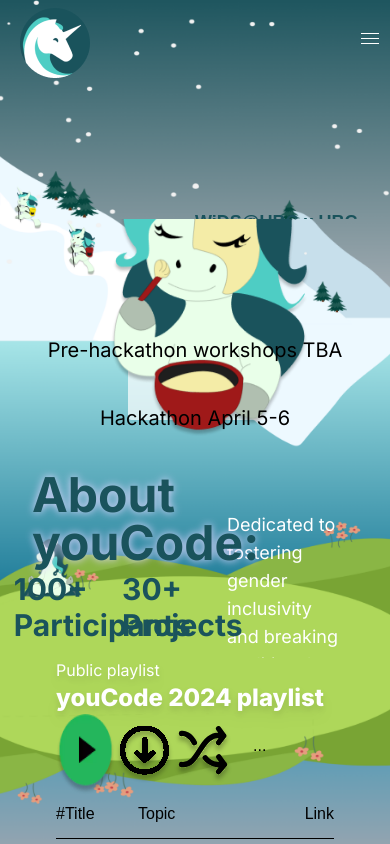
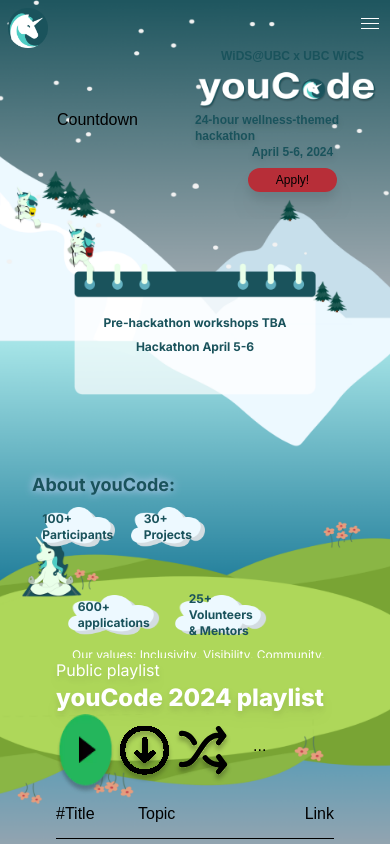
Before and after one commit to ubcWiCS/ubc-youcode, a Next.js app: page / in a window 390 px wide. Shown: the top 844 px of the page. Built offline with nearby package versions, Linux system fonts and the light colour scheme.

Commit message:
only working branch

```diff
--- a/components/About.jsx
+++ b/components/About.jsx
@@ -5,16 +5,16 @@
   return (
     <div className='flex'>
       <div className="flex flex-col w-1/2">
-        <div className="text-5xl text-dark-green font-bold drop-shadow-[0_0_4px_#E2D6FF] ">
+        <div className="text-lg md:text-5xl text-dark-green font-bold drop-shadow-[0_0_4px_#E2D6FF] ">
           About youCode:
         </div>
         <Stats/>
       </div>
       <div className='w-1/2'>
-        <p className='text-white text-lg mr-20 mt-10'>
+        <p className='hidden md:block text-white text-xs md:text-lg mr-20 mt-10'>
         Dedicated to fostering gender inclusivity and breaking traditional norms in the tech industry. As we strive to build opportunities for underrepresented genders interested in tech to innovate, we create tight, welcoming communities where we empower each other. Continuing to build meaningful networks in a supportive environment is our ultimate mission.
         </p>
-        <p className='text-white text-lg mr-20 mt-10 font-bold'>
+        <p className='hidden md:block text-white text-xs md:text-lg mr-20 mt-10 font-bold'>
         Our values: Inclusivity, Visibility, Community, Wellbeing.
         </p>
 
--- a/components/Navbar.jsx
+++ b/components/Navbar.jsx
@@ -27,12 +27,16 @@
 
 
   return (
-    <div className="">
 
-      <div className={`flex fixed top-0 w-full z-10 ease-in duration-300 bg-opacity-0 justify-between`}>
-      <Link href="/" className="ml-5 mt-2 hover:scale-105 transition duration-500">
-        <Image src="/assets/Logo.png" width={70} height={70} alt="YouCode Logo"   />
-      </Link>
+    <div>
+      <div className={`fixed flex top-0 w-full justify-between z-10 ease-in duration-300 bg-transparent `}>
+
+      <div className="ml-2 md:ml-5 w-10 h-10 md:w-16 md:h-16 relative mt-2">
+            <Link href="/" className="ml-5 hover:scale-105 transition duration-500">
+              <Image src="/assets/Logo.png" fill
+                    alt="YouCode Logo"   />
+            </Link>
+        </div>
 
         <div className="sm:hidden flex items-center"> {/* Center the hamburger menu */}
           <button
@@ -62,34 +66,33 @@
         </div>
         <div
           className={`${
-            isOpen ? "flex flex-col items-end h-screen" : "hidden"
-          } justify-end sm:flex flex-col sm:flex-row sm:w-full font-medium text-white gap-2 `}
+            isOpen ? "flex flex-col items-end justify-end z-1000 bg-white text-black" : "hidden"
+          } sm:flex flex-col sm:flex-row sm:w-full font-medium justify-end  text-dark-green md:text-white gap-1 md:gap-4 mt-4`}
         >
-          <ul className={`flex flex-col  items-end md:flex-row sm:flex text-lg 2xl:text-2xl text-white`}>
-            <li className="p-4 mr-4 hover:bg-primary-darkgreen hover:scale-110 transition duration-500">
+          <ul className={`flex flex-col z-1000 md:flex-row justify-end  sm:flex text-sm lg:text-lg 2xl:text-2xl text-dark-green md:text-white`}>
+          <li className="p-2 md:p-4 mr-4 hover:bg-primary-darkgreen hover:scale-110 transition duration-500">
               <Link onClick={closeMenu} href="/">About</Link>
             </li>
-            <li className="p-4 mr-4 hover:bg-primary-darkgreen hover:scale-110 transition duration-500">
+            <li className="p-2 md:p-4 mr-4 hover:bg-primary-darkgreen hover:scale-110 transition duration-500">
               <Link onClick={closeMenu} href="/#schedule">Schedule</Link>
             </li>
-            <li className="p-4 mr-4 hover:bg-primary-darkgreen hover:scale-110 transition duration-500">
+            <li className="p-2 md:p-4  mr-4 hover:bg-primary-darkgreen hover:scale-110 transition duration-500">
               <Link onClick={closeMenu} href="/#resources">Resources</Link>
             </li>
 
 
-            <li className="p-4 mr-4 hover:bg-primary-darkgreen hover:scale-110 transition duration-500">
+            <li className="p-2 md:p-4 mr-4 hover:bg-primary-darkgreen hover:scale-110 transition duration-500">
               <Link onClick={closeMenu} href="/#faq">FAQ</Link>
             </li>
-            <li className="p-4 mr-4 hover:bg-primary-darkgreen hover:scale-110 transition duration-500">
+            <li className="p-2 md:p-4 mr-4 hover:bg-primary-darkgreen hover:scale-110 transition duration-500">
               <Link onClick={closeMenu} href="/#sponsors">Sponsors</Link>
             </li>
-            <li className="p-4 mr-4 hover:bg-primary-darkgreen hover:scale-110 transition duration-500">
+            <li className="p-2 md:p-4 mr-4 hover:bg-primary-darkgreen hover:scale-110 transition duration-500">
               <Link onClick={closeMenu} href="/#contact">Contact</Link>
             </li>
-            <li className="p-4 mr-4 hover:bg-primary-darkgreen hover:scale-110 transition duration-500">
+            <li className="p-2 md:p-4 mr-4 hover:bg-primary-darkgreen hover:scale-110 transition duration-500">
               <Link onClick={closeMenu} href="https://www.ubcgirlcode.com/">girlCode</Link>
             </li>
-
           </ul>
         </div>
       </div>
--- a/components/Register.jsx
+++ b/components/Register.jsx
@@ -5,15 +5,20 @@
 const Register = () => {
   return (
     <div className='flex flex-col items-center justify-center w-1/2'>
-      <p className='text-lg  text-dark-green font-bold  ]'>WiDS@UBC x UBC WiCS</p>
-        <div className="max-w-sm">
-          <Image src="/assets/youCode.png" height={130} width={550}  />
+
+      <p className='text-xs md:text-lg  text-dark-green font-bold  ]'>WiDS@UBC x UBC WiCS</p>
+      <div className=" md:ml-5 w-48 h-12 md:w-96 md:h-28 relative ">
+            <Link href="/" className="ml-5 hover:scale-105 transition duration-500">
+              <Image src="/assets/youCode.png" fill
+                    alt="YouCode Logo"   />
+            </Link>
+
         </div>
 
-      <p className='text-xl text-dark-green font-bold mt-5 drop-shadow-md'>24-hour wellness-themed hackathon</p>
-      <p className='text-xl text-dark-green font-bold  drop-shadow-md'>April 5-6, 2024</p>
-      <Link href="/" className='mt-8'>
-        <p className='text-2xl bg-[#B72E38] border-[#C7444D]/[1] px-7 rounded-3xl py-1 transform hover:scale-105 transition duration-500 drop-shadow-xl '>
+      <p className='text-xs md:text-xl text-dark-green font-bold md:mt-5 drop-shadow-md'>24-hour wellness-themed hackathon</p>
+      <p className='text-xs md:text-xl text-dark-green font-bold  drop-shadow-md'>April 5-6, 2024</p>
+      <Link href="/" className='mt-2 md:mt-8'>
+        <p className='text-xs  md:text-2xl bg-[#B72E38] border-[#C7444D]/[1] px-7 rounded-3xl py-1 transform hover:scale-105 transition duration-500 drop-shadow-xl '>
           Apply!
         </p>
       </Link>
--- a/components/Stats.jsx
+++ b/components/Stats.jsx
@@ -16,20 +16,18 @@
 
   return (
     <div>
-      <div className="flex flex-col p-10">
+      <div className="flex flex-col p-2 md:p-10">
         <div className="flex">
-          <div className="mx-10 w-1/2 relative" ref={cloud1Ref} style={cloud1Style}>
-            <Image src="/assets/cloud.png" height={150} width={350} layout="responsive" alt="cloud" />
-            <p className='text-3xl font-bold text-dark-green absolute top-1/2 left-1/2 transform -translate-x-1/2 -translate-y-1/2 z-10 font-bold '>100+ Participants</p>
+          <div className="mx-2 md:mx-10 w-60 h-10 w-80 md:h-40 relative" ref={cloud1Ref} style={cloud1Style}>
+            <Image src="/assets/cloud.png" fill />
+            <p className='text-xs md:text-3xl font-bold text-dark-green absolute top-1/2 left-1/2 transform -translate-x-1/2 -translate-y-1/2 z-10 font-bold '>100+ Participants</p>
           </div>
-          <div className="mx-10 w-1/2 relative" ref={cloud2Ref} style={cloud2Style}>
-            <Image src="/assets/cloud.png" height={150} width={300} layout="responsive" alt="cloud" />
-            <p className='text-3xl font-bold text-dark-green absolute top-1/2 left-1/2 transform -translate-x-1/2 -translate-y-1/2 z-10'>30+ Projects</p>
+          <div className="mx-2 md:mx-10 w-60 h-10 w-80 md:h-40 relative" ref={cloud2Ref} style={cloud2Style}>
+          <Image src="/assets/cloud.png" fill />
+            <p className='text-xs md:text-3xl font-bold text-dark-green absolute top-1/2 left-1/2 transform -translate-x-1/2 -translate-y-1/2 z-10'>30+ Projects</p>
           </div>
         </div>
-        <div className="flex">
-          {/* Add more cloud images with parallax effect here if needed */}
-        </div>
+
       </div>
     </div>
   );
--- a/components/Stats2.jsx
+++ b/components/Stats2.jsx
@@ -18,22 +18,22 @@
 
   return (
     <div>
-      <div className="flex flex-col p-10 ml-40">
+      <div className="flex flex-col p-10 md:ml-40">
         <div className="flex w-2/3">
-          <div className="mx-20 w-1/2 relative " ref={cloud1Ref} style={cloud1Style}>
-            <Image src="/assets/cloud.png" height={150} width={350} layout="responsive" alt="cloud" />
-            <p className='text-3xl font-bold text-dark-green absolute top-1/2 left-1/2 transform -translate-x-1/2 -translate-y-1/2 z-10'>600+ applications
+          <div className="w-60 mr-4 md:mx-10  h-10 w-80 md:h-40 relative" ref={cloud1Ref} style={cloud1Style}>
+          <Image src="/assets/cloud.png" fill />
+            <p className='text-xs md:text-3xl font-bold text-dark-green absolute top-1/2 left-1/2 transform -translate-x-1/2 -translate-y-1/2 z-10'>600+ applications
 </p>
           </div>
-          <div className="mr-16 w-1/2 relative" ref={cloud2Ref} style={cloud2Style}>
-            <Image src="/assets/cloud.png" height={150} width={300} layout="responsive" alt="cloud"/>
-            <p className='text-3xl font-bold text-dark-green absolute top-1/2 left-1/2 transform -translate-x-1/2 -translate-y-1/2 z-10'>25+ Volunteers & Mentors </p>
+          <div className="mr-2 md:mr-16  w-60 md:mx-10  h-10 w-80 md:h-40 relative" ref={cloud2Ref} style={cloud2Style}>
+              <Image src="/assets/cloud.png" fill />
+            <p className='text-xs md:text-3xl font-bold text-dark-green absolute top-1/2 left-1/2 transform -translate-x-1/2 -translate-y-1/2 z-10'>25+ Volunteers & Mentors </p>
           </div>
         </div>
-        <div className="flex w-1/3">
 
-        </div>
-
+        <p className='md:hidden text-white text-xs md:text-lg  mt-3'>
+        Our values: Inclusivity, Visibility, Community, Wellbeing.
+        </p>
       </div>
     </div>
   )
--- a/components/TimeLine.jsx
+++ b/components/TimeLine.jsx
@@ -6,23 +6,23 @@
 
   const { ref: ponyRef, style: ponyStyle } = useParallax
     ({easing: 'easeOutQuad',
-    translateX: ['0vw', '0vw'],
-    translateY: ['5vw', '-10vw'],
+    translateX: ['90%', '90%'],
+    translateY: ['50%', '80%'],
     scale: [1, 1] });
 
   return (
-    <div className='flex p-32 w-full relative items-center justify-center' id="schedule">
 
-      <Image src="/assets/timeline.png" height={1050} width={850} layout="responsive" alt="timeline" />
-      <div className="z-40 flex flex-col mx-auto absolute  items-center">
-        <p className='text-xl text-black'>Pre-hackathon workshops TBA</p>
-        <p className='text-xl text-black mt-10'> Hackathon April 5-6</p>
-      </div>
-      <div className="flex items-end justify-end right-20 bottom-20 absolute" ref={ponyRef} style={ponyStyle}>
-        <Image src="/assets/face_mask_unicorn.png"  height={200} width={200} alt="pony"/>
-      </div>
+    <div className='flex md:p-20 w-full items-center justify-center z-10' id="schedule">
+  <div className="flex flex-col items-center text-center mt-24 md:mt-80 gap-2 md:gap-10">
+    <p className='text-xs md:text-xl text-dark-green font-bold'>Pre-hackathon workshops TBA</p>
+    <p className='text-xs md:text-xl text-dark-green font-bold'> Hackathon April 5-6</p>
+  </div>
+  <div className="hidden md:block flex z-20 items-end justify-end w-48 h-56 md:w-48 md:h-60  bottom-20 right-20" ref={ponyRef} style={ponyStyle}>
+    <Image src="/assets/face_mask_unicorn.png" fill alt="pony"/>
+  </div>
+</div>
 
-    </div>
+
   )
 }
 
--- a/sections/Hero.jsx
+++ b/sections/Hero.jsx
@@ -47,6 +47,10 @@
   margin-top: 13rem;
   position:relative;
 
+  @media (max-width: 767px) {
+    margin-top: 3rem;
+  }
+
 
 `
 
--- a/sections/StatsAndAboutAndTimeLine.jsx
+++ b/sections/StatsAndAboutAndTimeLine.jsx
@@ -53,6 +53,7 @@
       <About/>
       <Stats2/>
 
+
       </BodyContainer>
 
 
--- a/sections/Timer.jsx
+++ b/sections/Timer.jsx
@@ -51,6 +51,7 @@
       <TimeLine/>
 
 
+
       </BodyContainer>
 
 
```
Also changed, not shown: components/faq.jsx (+6 -9 lines), public/assets/Timer3.png.
